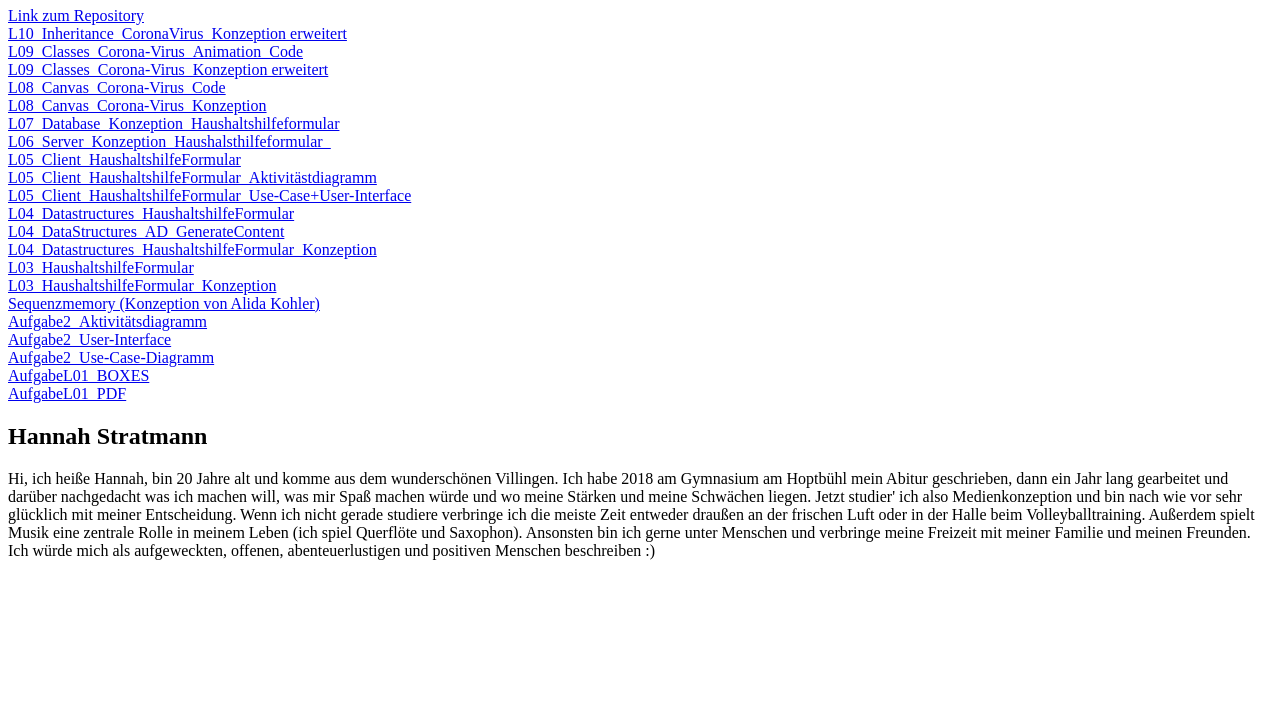
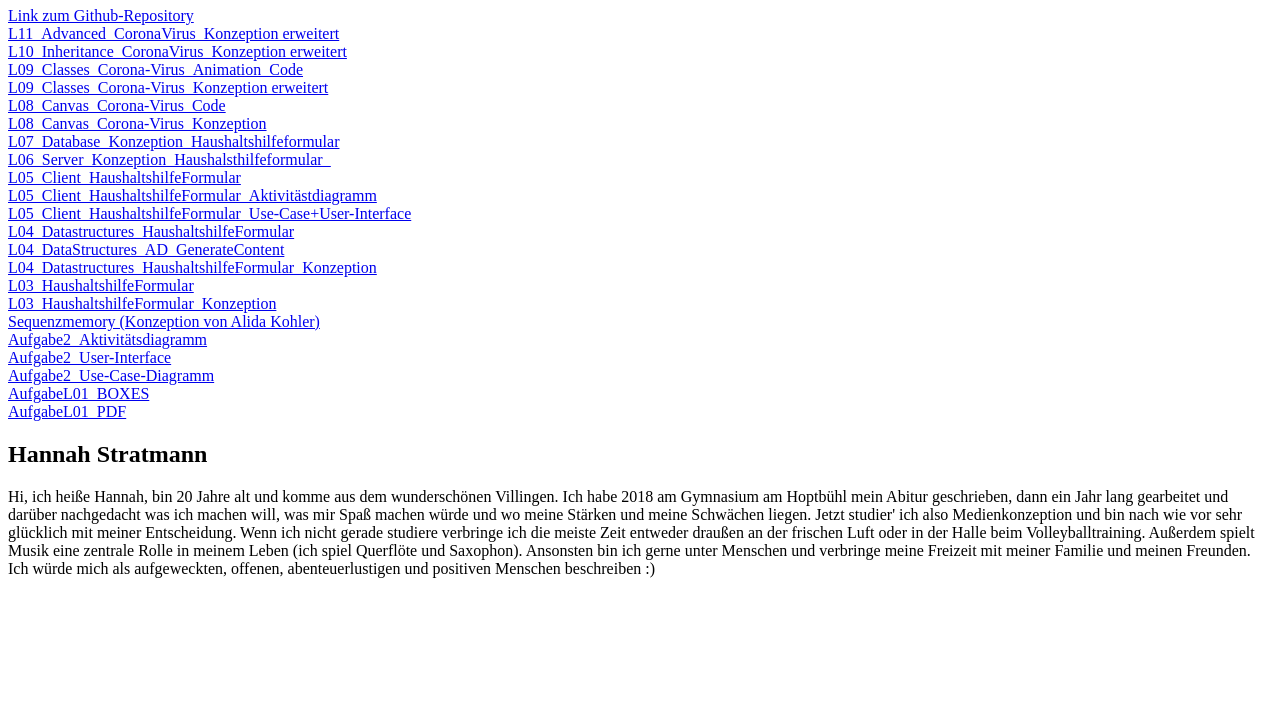
Before and after one commit to Hannah257/EIA2, a website: page Steckbrief/steckbrief.htm in a window 1280 px wide. Shown: the part 73-800 px from the top of the page. Drawn offline with Linux system fonts and the light colour scheme.

Commit message:
Upload Konzeption

```diff
--- a/Steckbrief/steckbrief.htm
+++ b/Steckbrief/steckbrief.htm
@@ -8,8 +8,9 @@
 <body>
 
 <h1>Aufgaben</h1>
-<nav><a href="https://github.com/Hannah257/EIA2_SoSe2020" target="_blank">Link zum Repository</a></nav>
+<nav><a href="https://github.com/Hannah257/EIA2_SoSe2020" target="_blank">Link zum Github-Repository</a></nav>
 
+<nav><a href="../L11_Advanced/Konzeption/L11_Advanced_CoronaVirus_Konzeption.pdf" target="_blank">L11_Advanced_CoronaVirus_Konzeption erweitert</a></nav>
 <nav><a href="../L10_Inheritance/Konzeption/L10_Inheritance_CoronaVirus_Konzeption.pdf" target="_blank">L10_Inheritance_CoronaVirus_Konzeption erweitert</a></nav>
 <nav><a href="../L09_Classes/CV_Animation.html" target="_blank">L09_Classes_Corona-Virus_Animation_Code</a></nav>
 <nav><a href="../L09_Classes/Konzeption/L09_Classes_Corona-Virus_Konzeption_Erweitert.pdf" target="_blank">L09_Classes_Corona-Virus_Konzeption erweitert</a></nav>
```
Also changed, not shown: L11_Advanced/Konzeption/Aktivitätsdiagramm_Main.jpg (added), L11_Advanced/Konzeption/Aktivitätsdiagramm_Moveables.jpg (added), L11_Advanced/Konzeption/Aktivitätsdiagramm_StartAnimation.jpg (added), L11_Advanced/Konzeption/Klassendigramm.jpg (added), 1 other file.
